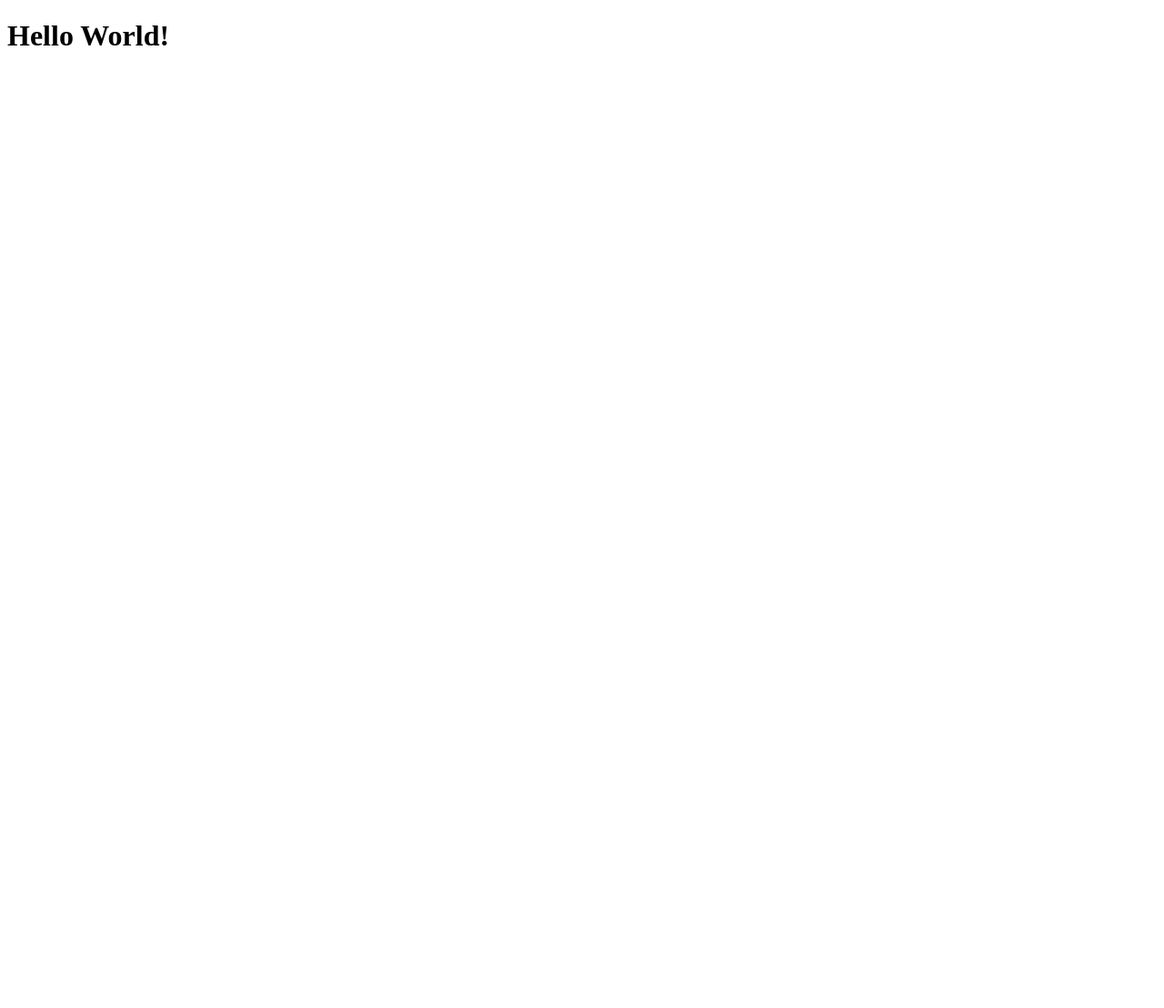
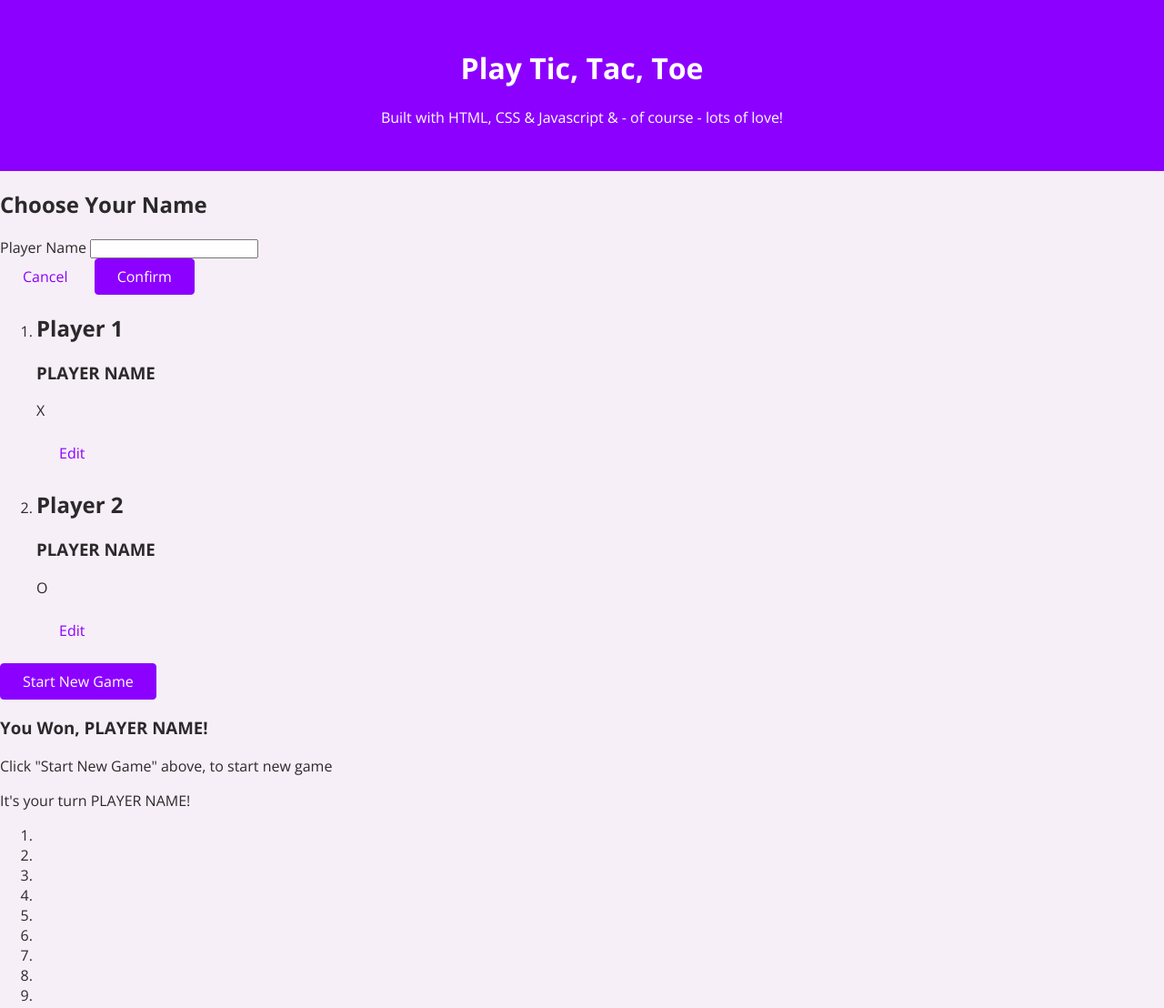
Before and after one commit to Shubh0103/tic-tac-toe, a plain HTML site: page index.html in a window 1280 px wide. Shown: the whole page at 91% size. Before the commit the page ends 800 px from the top, so only its background shows below. Drawn offline with nearby package versions, Linux system fonts and the light colour scheme.

Commit message:
added HTML structure and basic styling

```diff
--- a/index.html
+++ b/index.html
@@ -4,9 +4,69 @@
     <meta charset="UTF-8">
     <meta http-equiv="X-UA-Compatible" content="IE=edge">
     <meta name="viewport" content="width=device-width, initial-scale=1.0">
+    <link rel="stylesheet" href="style.css">
     <title>Tic-Tac-Toe Game</title>
 </head>
 <body>
-    <h1>Hello World!</h1>
+    <header id="main-header">
+        <h1>Play Tic, Tac, Toe</h1>
+        <p>Built with HTML, CSS & Javascript & - of course - lots of love!</p>
+    </header>
+    <main>
+        <aside>
+            <h2>Choose  Your Name</h2>
+            <form action="">
+                <div>
+                    <label for="playername">Player Name</label>
+                    <input type="text" name="playername" id="playername">
+                </div>
+                <div>
+                    <button type="button" class="btn btn-alt">Cancel</button>
+                    <button type="submit" class="btn">Confirm</button>
+                </div>
+            </form>
+        </aside>
+        <section id="game-configuration">
+            <ol>
+                <li>
+                    <article>
+                        <h2>Player 1</h2>
+                        <h3>PLAYER NAME</h3>
+                        <p>X</p>
+                        <button class="btn btn-alt">Edit</button>
+                    </article>
+                </li>
+                <li>
+                    <article>
+                        <h2>Player 2</h2>
+                        <h3>PLAYER NAME</h3>
+                        <p>O</p>
+                        <button class="btn btn-alt">Edit</button>
+                    </article>
+                </li>
+            </ol>
+            <button class="btn">Start New Game</button>
+        </section>
+    </main>
+    <section id="active-game">
+        <article>
+            <h3>You Won, <span id="winner-name">PLAYER NAME</span>!</h3>
+            <P>Click "Start New Game" above, to start new game</P>
+        </article>
+        <p>It's your turn <span id="active-player-name">PLAYER NAME</span>!</p>
+        <ol>
+            <li></li>
+            <li></li>
+            <li></li>
+
+            <li></li>
+            <li></li>
+            <li></li>
+
+            <li></li>
+            <li></li>
+            <li></li>
+        </ol>
+    </section>
 </body>
 </html>
--- a/style.css
+++ b/style.css
@@ -0,0 +1,43 @@
+@import url('https://fonts.googleapis.com/css2?family=Josefin+Sans:wght@300;400&family=Merriweather:ital,wght@0,300;0,400;0,700;0,900;1,300;1,400;1,900&family=Open+Sans:wght@300;400;700&family=Poppins:ital,wght@0,100;0,200;0,300;0,400;0,500;0,600;0,700;0,800;0,900;1,100;1,200;1,300;1,400;1,500;1,600;1,700;1,800;1,900&display=swap');
+
+body{
+    margin: 0;
+    padding: 0;
+    box-sizing: border-box;
+    font-family: 'Open Sans', sans-serif;
+    color: rgb(44, 41, 44);
+    background-color: rgb(247, 239, 247);
+}
+
+#main-header{
+    background-color: rgb(140, 0, 255);
+    padding: 2rem 5%;
+    color: white;
+    text-align: center;
+}
+
+.btn{
+    font: inherit;
+    padding: 0.5rem 1.5rem;
+    background-color: rgb(140, 0, 255);
+    color: white;
+    border: 1px solid rgb(140, 0, 255);
+    border-radius: 4px;
+    cursor: pointer;
+}
+
+.btn-alt{
+    background-color: transparent;
+    border-color: transparent;
+    color: rgb(140, 0, 255);
+}
+
+.btn:hover{
+    background-color: rgb(79, 10, 190);
+    border-color: rgb(79, 10, 190);
+}
+
+.btn-alt:hover{
+    background-color: rgb(245, 232, 255);
+    border-color: transparent;
+}
```
